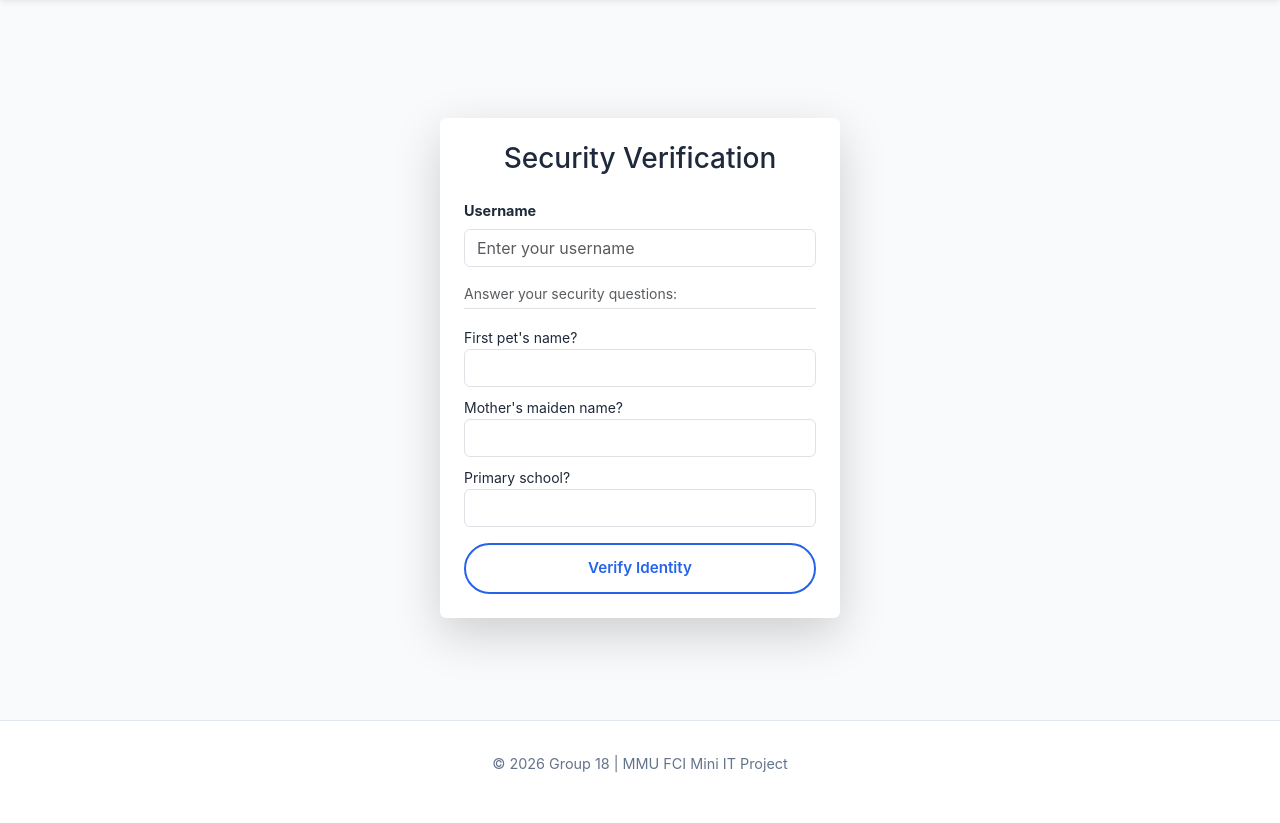
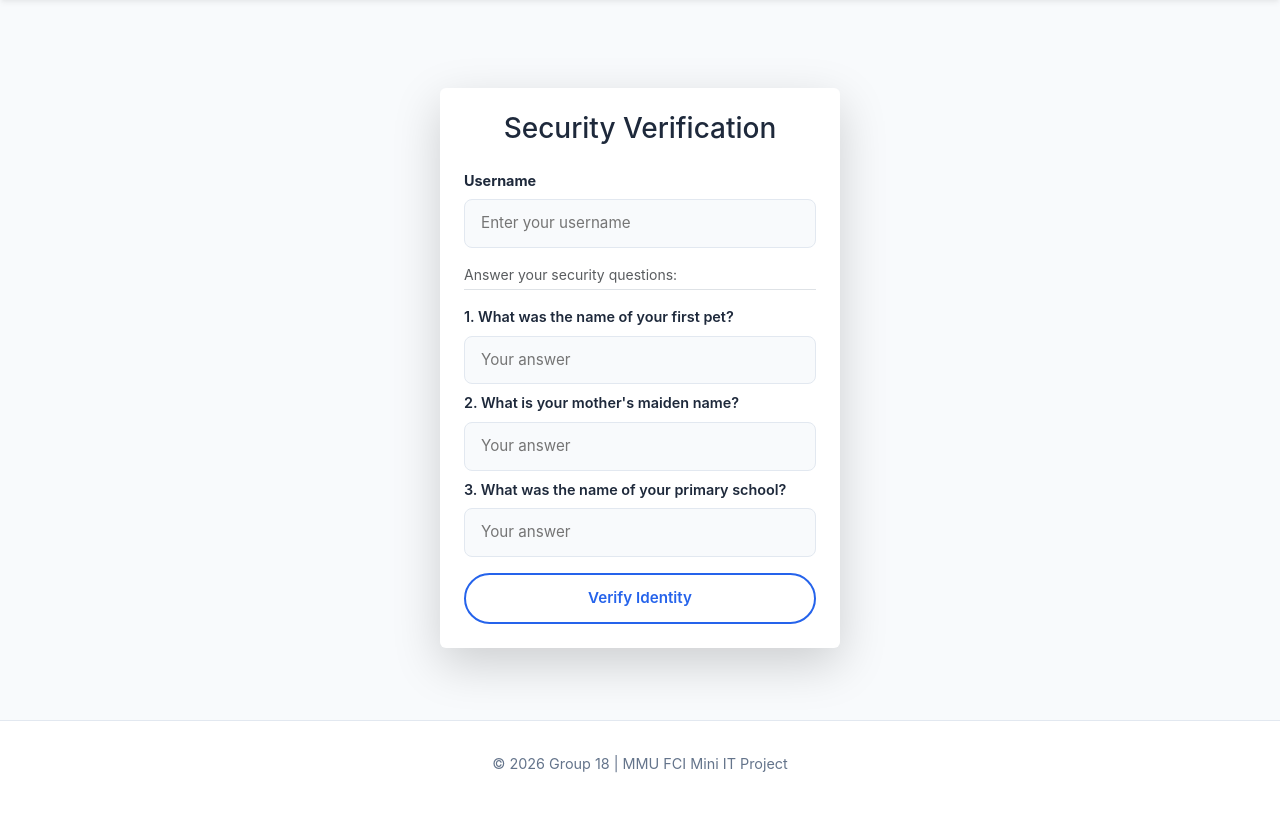
Before and after one commit to Je4emiah/2610-CSP1123-G18, a Flask app: page /forgot_password in a window 1280 px wide. Shown: the part 71-894 px from the top of the page. Run offline with Flask 3, Linux system fonts and the light colour scheme.

Commit message:
fix: restore multi-step recovery flow with validation guards

```diff
--- a/templates/forgot_password.html
+++ b/templates/forgot_password.html
@@ -5,43 +5,53 @@
       <h3 class="text-center mb-4">Security Verification</h3>
 
       {% if not user_found %}
-        <form action="{{ url_for('forgot_password') }}" method="POST">
-          <div class="mb-3">
+        <form action="{{ url_for('forgot_password') }}" method="POST" class="auth-form">
+          <div class="form-group mb-3">
             <label class="form-label fw-bold">Username</label>
-            <input type="text" name="username" class="form-control" required placeholder="Enter your username" />
+            <input type="text" name="username" class="form-input" required placeholder="Enter your username" />
           </div>
 
           <p class="text-muted small border-bottom pb-1">Answer your security questions:</p>
 
-          <div class="mb-2">
-            <label class="small">First pet's name?</label>
-            <input type="text" name="q1" class="form-control" required />
+          <div class="form-group mb-2">
+            <label class="small form-label">1. What was the name of your first pet?</label>
+            <input type="text" name="q1" class="form-input" required placeholder="Your answer" />
           </div>
-          <div class="mb-2">
-            <label class="small">Mother's maiden name?</label>
-            <input type="text" name="q2" class="form-control" required />
+          <div class="form-group mb-2">
+            <label class="small form-label">2. What is your mother's maiden name?</label>
+            <input type="text" name="q2" class="form-input" required placeholder="Your answer" />
           </div>
-          <div class="mb-3">
-            <label class="small">Primary school?</label>
-            <input type="text" name="q3" class="form-control" required />
+          <div class="form-group mb-3">
+            <label class="small form-label">3. What was the name of your primary school?</label>
+            <input type="text" name="q3" class="form-input" required placeholder="Your answer" />
           </div>
 
           <button type="submit" class="btn btn-primary w-100 rounded-pill">Verify Identity</button>
         </form>
+
       {% else %}
-        <form action="{{ url_for('reset_password') }}" method="POST">
+        <form action="{{ url_for('reset_password') }}" method="POST" id="registrationForm" class="auth-form">
           <input type="hidden" name="username" value="{{ username }}" />
-          <div class="mb-3">
-            <label class="fw-bold">New Password</label>
-            <input type="password" name="new_password" class="form-control" required />
+
+          <div class="form-group mb-3">
+            <label class="form-label fw-bold">New Password</label>
+            <input type="password" id="password" name="new_password" class="form-input" required placeholder="••••••" />
+
+            <p class="field-instruction-note">💡 Password must be at least 6 characters and contain a mix of uppercase, lowercase, and special symbols.</p>
+
+            <div id="form-error-banner" class="error-banner" style="display: none;"></div>
           </div>
-          <div class="mb-3">
-            <label class="fw-bold">Confirm New Password</label>
-            <input type="password" name="confirm_password" class="form-control" required />
+
+          <div class="form-group mb-3">
+            <label class="form-label fw-bold">Confirm New Password</label>
+            <input type="password" id="confirm_password" name="confirm_password" class="form-input" required placeholder="••••••" />
           </div>
-          <button type="submit" class="btn btn-success w-100 rounded-pill">Update Password</button>
+
+          <button type="submit" class="btn btn-success w-100 rounded-pill" style="margin-top: 1rem;">Update Password</button>
         </form>
       {% endif %}
     </div>
   </div>
+
+  <script src="{{ url_for('static', filename='js/register.js') }}"></script>
 {% endblock %}
```
Also changed, not shown: mindmetric.db.
